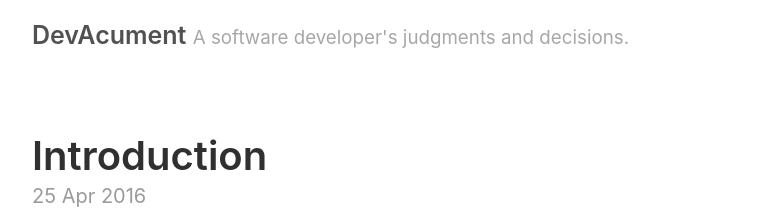
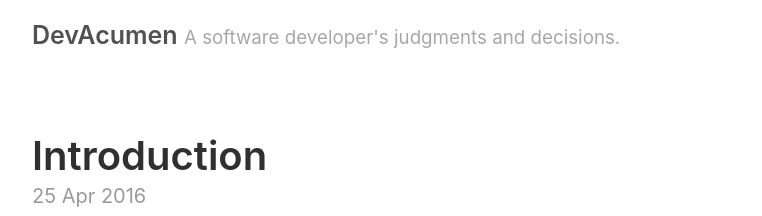
Before and after one commit to AndyRN/devacumen, a Jekyll site: the page built from index.html, in a window 1280 px wide. Shown: the top 216 px of the page, without its empty margins (258-1020 px from the left). Built offline with Jekyll 4.4.1, drawn with Linux system fonts in a browser that asks for light colours; the list of posts is cut into pages by our own code.

Commit message:
Update _config.yml

```diff
--- a/_config.yml
+++ b/_config.yml
@@ -2,7 +2,7 @@
 permalink:           pretty
 
 # Setup
-title:               DevAcument
+title:               DevAcumen
 tagline:             A software developer's judgments and decisions.
 url:                 http://devacumen.co.uk
 paginate:            1
```
